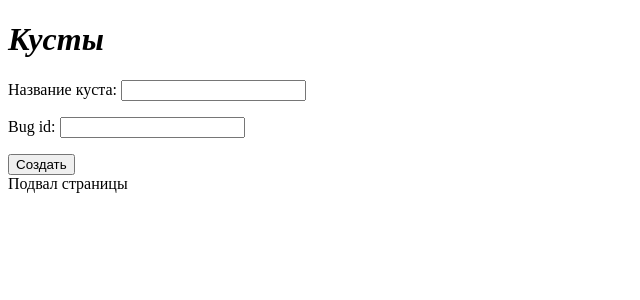
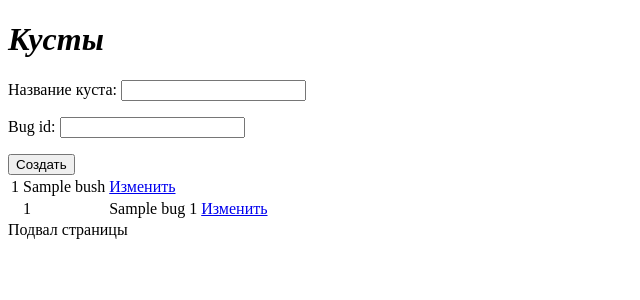
Before and after one commit to Randry1/my-first-blog2, a Django app: page /firstapp/bush_index/ in a window 1280 px wide. Shown: the top 300 px of the page, without its empty margins (0-640 px from the left). Run offline with Django 3.2, Linux system fonts and the light colour scheme; tables that the repository leaves empty hold one stand-in row (values such as "Sample post").

Commit message:
сделал страницу изменения куста, и редирект обратно на страницу откуда пришел при откреплении файла

```diff
--- a/mysite/firstapp/forms.py
+++ b/mysite/firstapp/forms.py
@@ -232,6 +232,15 @@ class BushForm(ModelForm):
         model = Bush
         fields =  ['name']
 
+class BushFormForEdit(ModelForm):
+    """Куст форма для изиенение куста"""
+    # def __init__(self, *args, **kwargs):
+    #     super.__init__(*args, **kwargs)
+    #     self.fields['bug'].widget.attrs.update({'class': 'hidden'})
+    class Meta:
+        model = Bush
+        fields = '__all__'
+
 class AddBushInBug(forms.Form):
     """Форма добовляет куст к жуку"""
     bushes = Bush.objects.all()
--- a/mysite/firstapp/templates/firstapp/index_bush.html
+++ b/mysite/firstapp/templates/firstapp/index_bush.html
@@ -15,7 +15,31 @@
             </form>
         </div>
         <div class="col-md-12">
+            {% if bushes.count > 0 %}
+                <table>
+                {% for bush in bushes %}
+                    <tr>
+                        <td>{{ bush.id }}</td>
+                        <td>{{ bush.name }}</td>
+                        <td><a href="{% url 'bush_edit' bush.id %}">Изменить</a></td>
+                        <td></td>
+                        <td></td>
+                    </tr>
+                  {% if bush.bugs.all.count > 0 %}
+                    {% for bug in bush.bugs.all %}
+                          <tr>
+                            <td></td>
+                              <td>{{ bug.id }}</td>
+                              <td>{{ bug.name }}</td>
+                              <td>{{ bug.population }}</td>
+                              <td><a href="{% url 'bug_edit' bug.id %}">Изменить</a></td>
+                          </tr>
+                    {% endfor %}
+                  {% endif %}
+                {% endfor %}
 
+                </table>
+            {% endif %}
         </div>
         <div class="col-md-12">
 
--- a/mysite/firstapp/urls.py
+++ b/mysite/firstapp/urls.py
@@ -87,4 +87,5 @@ urlpatterns = [
     path('bug/<int:bug_id>/bush/<int:bush_id>/edit/clear', views.bug_edit_clear, name='bug_edit_clear'), # изменение жука
     path('bush_index/', views.bush_index, name='bush_index'), # изменение жука
     path('bush/create/', views.bush_create, name='bush_create'), # Создание куста
+    path('bush/<int:bush_id>/edit/', views.bush_edit, name='bush_edit'), # Изменение куста
 ]
--- a/mysite/firstapp/views.py
+++ b/mysite/firstapp/views.py
@@ -13,7 +13,7 @@ from django.views.generic import CreateView
 from .forms import UserForm, HelperTextContactForm, CharFieldForm, SlugFieldForm, UrlFieldForm, UuiFieldForm, \
     ComboFieldForm, FilePathFieldForm, FileFieldForm, DateFieldForm, TimeFieldForm, DateTimeFieldForm, WidgetForm, \
     ThinTinctureForm, UserBookForm, CreatePerson, ChangeDataPersonModel, UpdateColumnForm, UpdatePerson, DeletePerson, \
-    ElectricForm, ForestForm, TreeForm, TreeFormM, BugForm, AddBushInBug, BugBushClear, BushForm
+    ElectricForm, ForestForm, TreeForm, TreeFormM, BugForm, AddBushInBug, BugBushClear, BushForm, BushFormForEdit
 
 # Create your views here.
 from .models import Person, Electric, Forest, Tree, Bug, Bush
@@ -93,8 +93,9 @@ def index(request):
     content += "<a href=\"{0}\" {1}>Все элекстрики</a><br>".format('electric_index', css_class_btn)
     content += "<hr>"
     content += "<a href=\"{0}\" {1}>Один ко многим Лес деревья</a><br>".format('index_forest', css_class_btn)
-    content += "<a href=\"{0}\" {1}>Многие ко многим Жуки кусты</a><br>".format('index_bug/1/bush/2/create', css_class_btn)
+    content += "<a href=\"{0}\" {1}>Многие ко многим Жуки кусты создание</a><br>".format('index_bug/1/bush/2/create', css_class_btn)
     content += "<a href=\"{0}\" {1}>Многие ко многим Жуки</a><br>".format('index_bug/', css_class_btn)
+    content += "<a href=\"{0}\" {1}>Многие ко многим Кусты</a><br>".format('bush_index/', css_class_btn)
 
     path_file = os.path.join(os.path.dirname(os.path.abspath(__file__)), 'templates')
     return render(request, 'firstapp/home.html', {'content': content, 'file': path_file})
@@ -1103,6 +1104,7 @@ def bug_edit(request, bug_id):
         form = BugForm(request.POST, instance=bug)
         if form.is_valid():
             bug = form.save()
+            bug = get_object_or_404(Bug, pk=bug_id)
             context['bug'] = bug
             context['form'] = form
             request.session['messages'] = 'Жук с id {0} изменен'.format(bug.id)
@@ -1124,9 +1126,9 @@ def bug_add(request, id_bug):
             bush = get_object_or_404(Bush, pk=bush_id)
             bug.bush_set.add(bush)
             request.session['messages'] = "Куст {0} добавлен к жуку {1}".format(bush.name, bug.name)
-        return redirect(index_bug)
+        return redirect(request.META.get('HTTP_REFERER'))
     else:
-        return redirect(index_bug)
+        return redirect(request.META.get('HTTP_REFERER'))
 
 
 def bug_clear(request, bug_id):
@@ -1156,17 +1158,21 @@ def bug_edit_clear(request, bug_id, bush_id):
         bug.bush_set.remove(bush)
         request.session['messages'] = "Куст {0} с id {1} откреплен от жука {2} c id {3}"\
             .format(bush.name, bush.id, bug.name, bug.id)
-        return redirect(bug_edit, bug_id)
+
+        return redirect(request.META.get('HTTP_REFERER'))
     request.session['messages'] = "Отправте запрос методом пост через форму"
-    return redirect(bug_edit, bug_id)
+    return redirect(request.META.get('HTTP_REFERER'))
 
 
 def bush_index(request):
     """Вывод всех кустов"""
     context = {}
     bushes = Bush.objects.all()
+    context['bushes'] = bushes
     form = BushForm()
     context['form'] = form
+    context['form_add_bush'] = AddBushInBug()
+    context['form_clear'] = BugBushClear()
     try:
         context['messages'] = request.session['messages']
         request.session.pop('messages')
@@ -1189,3 +1195,29 @@ def bush_create(request):
     else:
         request.session['messages'] = 'Отправте запрос методом get'
         return redirect(bush_index)
+
+def bush_edit(request, bush_id):
+    """Изменить куст"""
+    context = {}
+    try:
+        context['messages'] = request.session['messages']
+        request.session.pop('messages')
+    except KeyError:
+        pass
+    if request.method == 'POST':
+        bush = get_object_or_404(Bush, pk=bush_id)
+        form = BushFormForEdit(request.POST, instance=bush)
+        if form.is_valid():
+            form.save()
+            context['messages'] = "Куст с id {0} по имени {1} изменен.".format(bush.id, bush.name)
+            context['bush'] = get_object_or_404(Bush, pk=bush_id)
+            context['form'] = BushFormForEdit(instance=bush)
+            return render(request, 'firstapp/edit_bush.html', context=context)
+        else:
+            context['messages'] = form.errors
+            return render(request, 'firstapp/edit_bush.html', context=context)
+    else:
+        bush = get_object_or_404(Bush, pk=bush_id)
+        context['bush'] = bush
+        context['form'] = BushFormForEdit(instance=bush)
+        return  render(request, 'firstapp/edit_bush.html', context=context)
```
Also changed, not shown: mysite/firstapp/templates/firstapp/edit_bush.html (added, +51 -0 lines).
